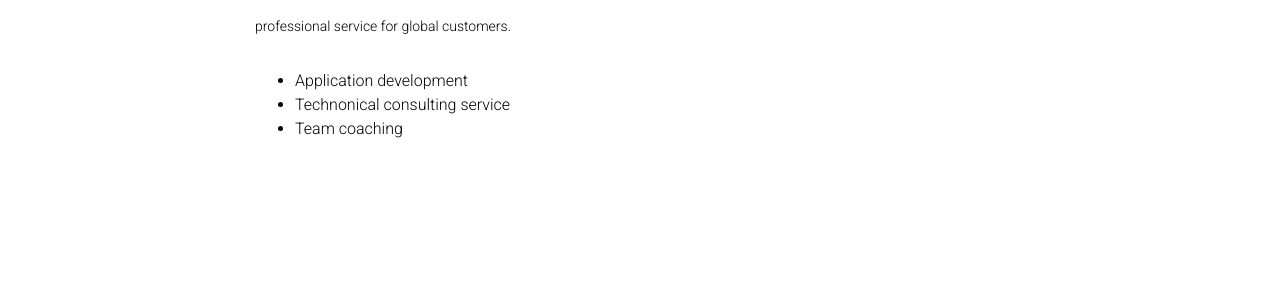
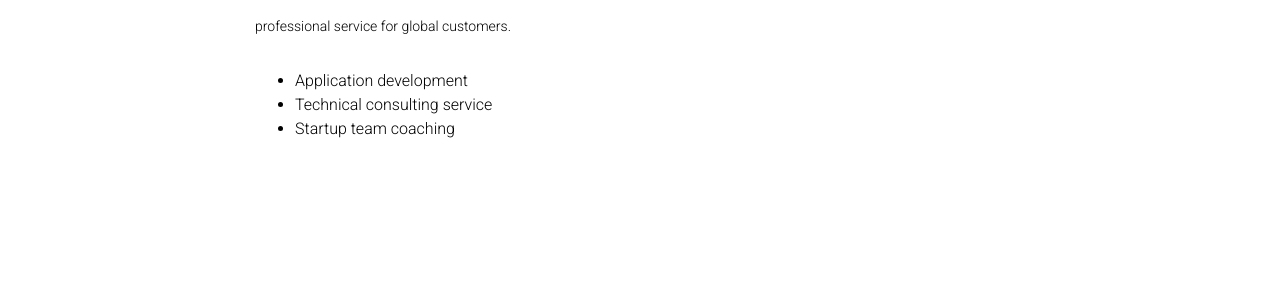
Before and after one commit to hantsy/hantsy.github.io, a Jekyll site: the page built from _pages/service.md, in a window 1280 px wide. Shown: the part 144-432 px from the top of the page. Built offline with Jekyll 4.4.1, drawn with Linux system fonts in a browser that asks for light colours; nearby versions of some CDN libraries; a style sheet for code colours, icons or effects is not loaded.

Commit message:
update service

```diff
--- a/_pages/service.md
+++ b/_pages/service.md
@@ -7,5 +7,5 @@ nav: true
 ---
 
 * Application development
-* Technonical consulting service
-* Team coaching
+* Technical consulting service
+* Startup team coaching
```
